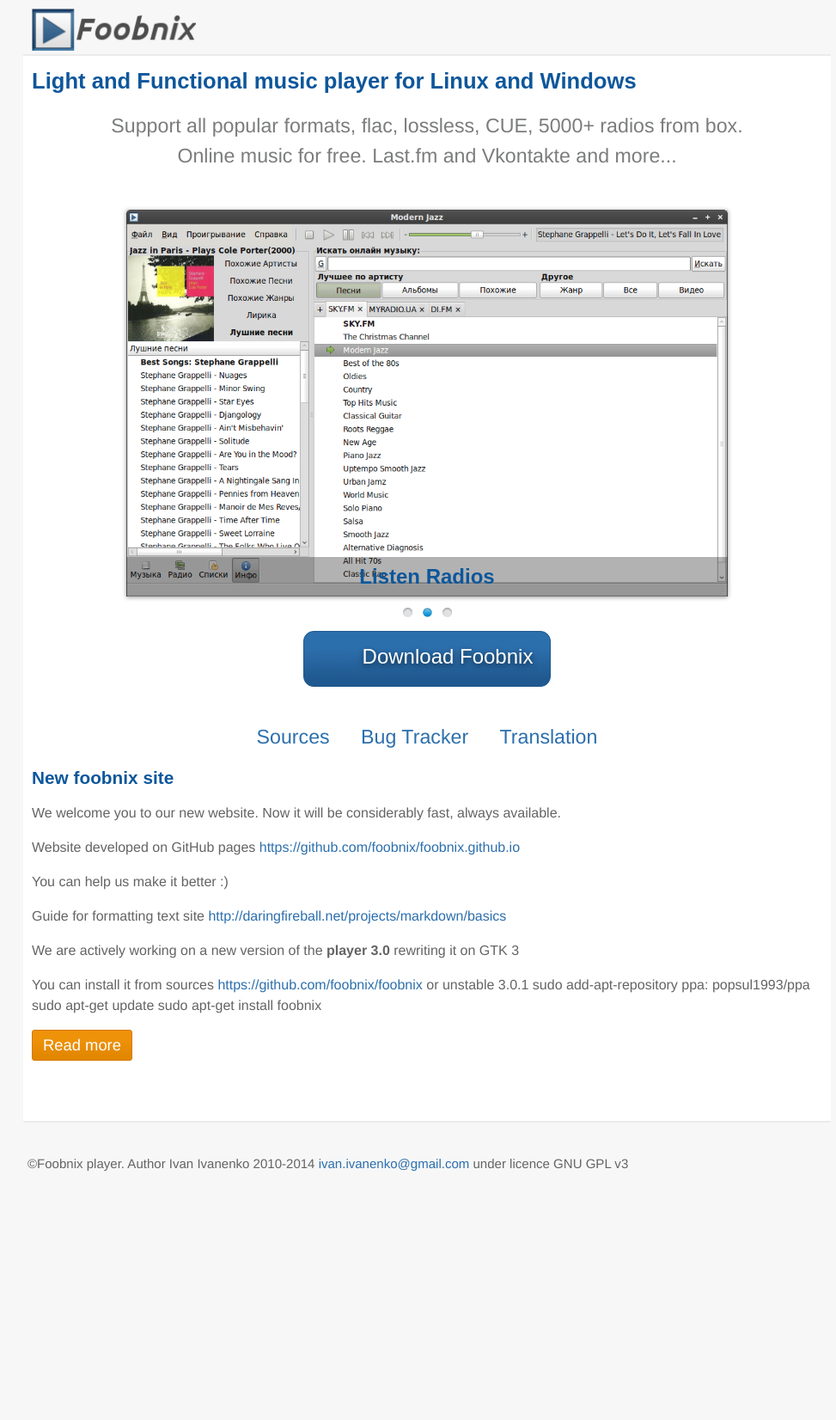
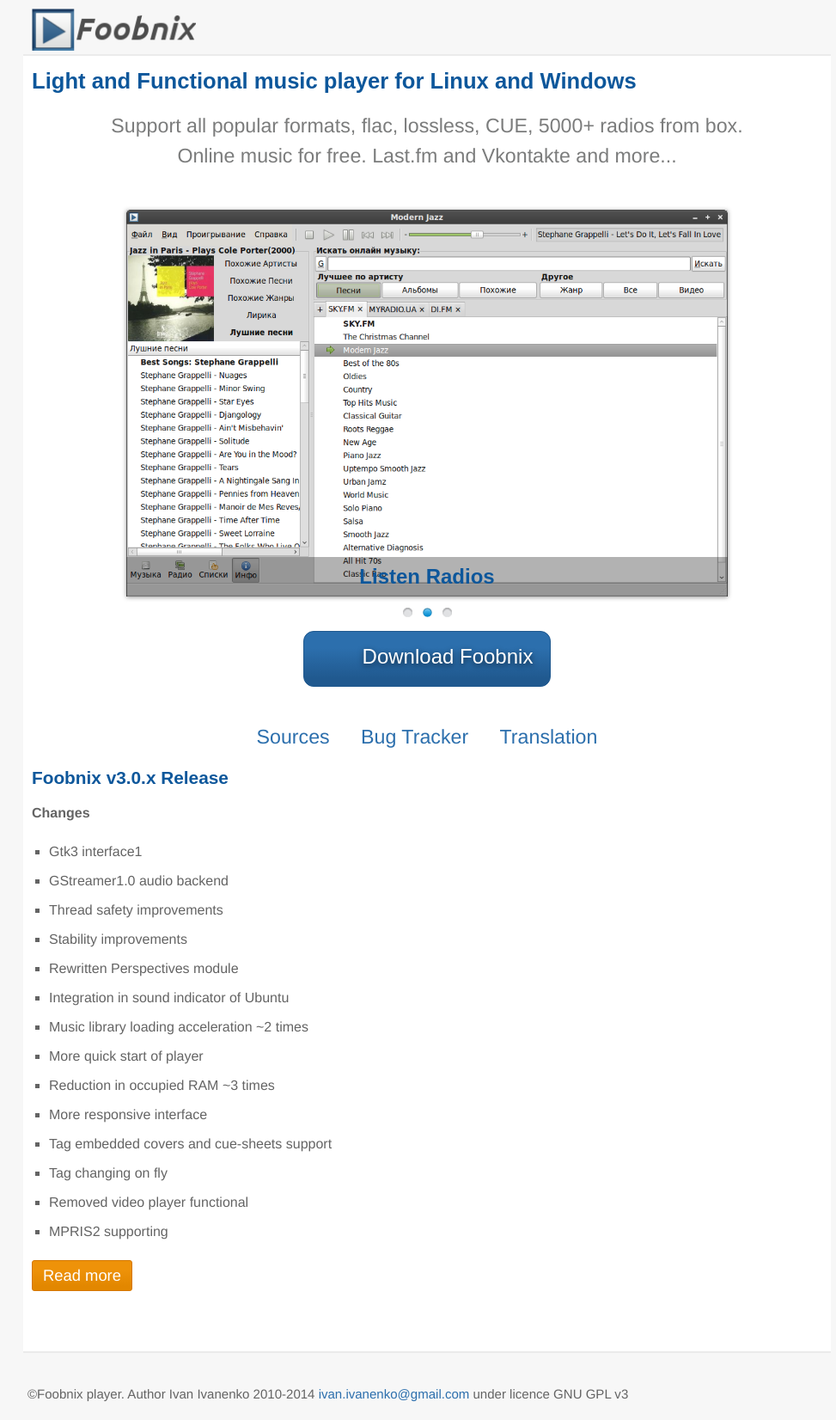
Before and after one commit to foobnix/foobnix.github.io, a Jekyll site: the page built from en/index.html, in a window 1280 px wide. Shown: the whole page at 86% size, without its empty margins (143-1116 px from the left). Built offline with Jekyll 4.4.1, drawn with Linux system fonts in a browser that asks for light colours; some web fonts are replaced; Markdown is read by kramdown in place of the engine named in the settings; before the commit the page ends 1384 px from its top, so only the background shows below that.

```diff
--- /dev/null
+++ b/_posts/blog/3/2015-02-26-foobnix-v3-en.md
@@ -0,0 +1,22 @@
+---
+layout: article
+categories: [blog,en]
+lang: en
+title: Foobnix v3.0.x Release
+---
+**Changes**
+
+* Gtk3 interface1
+* GStreamer1.0 audio backend
+* Thread safety improvements
+* Stability improvements
+* Rewritten Perspectives module
+* Integration in sound indicator of Ubuntu
+* Music library loading acceleration ~2 times
+* More quick start of player
+* Reduction in occupied RAM ~3 times
+* More responsive interface
+* Tag embedded covers and cue-sheets support
+* Tag changing on fly
+* Removed video player functional
+* MPRIS2 supporting
```
Also changed, not shown: _posts/blog/1/2013-12-08-foobnix-release-3.0.1-en.md (+10 -10 lines), _posts/blog/3/2015-02-26-foobnix-v3-ru.md (added, +20 -0 lines), README.md.
